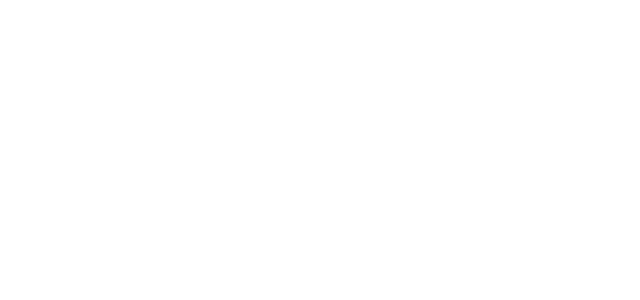
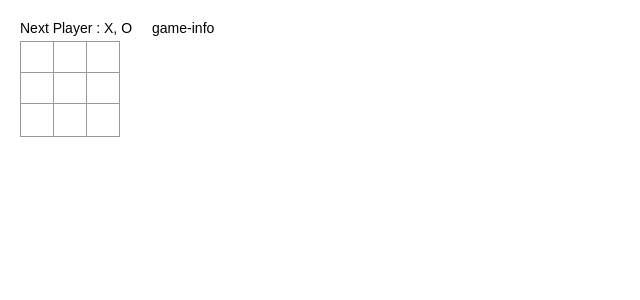
Before and after one commit to songzuen/react-sample, a React (Create React App) app in the folder react-tictactoe-app/: page / in a window 1280 px wide. Shown: the top 300 px of the page, without its empty margins (0-640 px from the left). Built offline with nearby package versions, Linux system fonts and the light colour scheme.

Commit message:
240510 강의 - props 및 status 사용

```diff
--- a/react-tictactoe-app/src/App.js
+++ b/react-tictactoe-app/src/App.js
@@ -1,4 +1,5 @@
 import './App.css';
+import Board from './components/Board';
 
 // 함수형 컴포넌트
 function App() {
@@ -7,8 +8,10 @@
 		// jsx는 js와 html 구조를 같이 사용
 		<div className="game">
 			<div className="game-board">
+				<Board />
 			</div>
 			<div className="game-info">
+				game-info
 			</div>
 		</div>
 	);
--- /dev/null
+++ b/react-tictactoe-app/src/components/Board.css
@@ -0,0 +1,3 @@
+.status {
+	margin-bottom: 10px;
+}
--- /dev/null
+++ b/react-tictactoe-app/src/components/Board.js
@@ -0,0 +1,44 @@
+// rcc 사용시 클래스 컴포넌트를 작성할 수 있음
+// rfc 작성시 함수형 컴포넌트를 자동으로 작성
+import React, { Component } from 'react'
+import Square from './Squre'
+import './Board.css'
+
+// default class로 사용하는 경우 메인으로 밖으로 빼줌.
+// import {} 없이 사용하는 경우 해당 클래스만 import
+// import {Square1, Square2, Square3} from './Squre'
+// import Square from './Squre
+export default class Board extends Component {
+	renderSquare(i){
+		// props는 읽기전용이라 부모컨포넌트에서 설정
+		return <Square value={i} />;
+	}
+
+	render() {
+		// const status = 'Next player : X';
+		return (
+			<div>
+				<div className='status'>Next Player : X, O</div>
+				<div className='board-row'>
+					{/* <button className="square">
+						Square
+					</button> */}
+					{/* <Squre /> */}
+					{this.renderSquare(0)}
+					{this.renderSquare(1)}
+					{this.renderSquare(2)}
+				</div>
+				<div className='board-row'>
+					{this.renderSquare(3)}
+					{this.renderSquare(4)}
+					{this.renderSquare(5)}
+				</div>
+				<div className='board-row'>
+					{this.renderSquare(6)}
+					{this.renderSquare(7)}
+					{this.renderSquare(8)}
+				</div>
+			</div>
+		)
+	}
+}
--- /dev/null
+++ b/react-tictactoe-app/src/components/Square.css
@@ -0,0 +1,11 @@
+.square{
+	background-color: white;
+	border : 1px solid #999;
+	font-size: 24px;
+	height: 34px;
+	margin-right: -1px;
+	margin-top: -5px;
+	padding: 0;
+	text-align: center;
+	width: 34px;
+}
--- /dev/null
+++ b/react-tictactoe-app/src/components/Squre.js
@@ -0,0 +1,64 @@
+import React from "react"
+import './Square.css'
+
+// 클래스형 컴포넌트 생성
+// extends 클래스를 자식 클래스로 사용하기 위해 선언
+
+export default class Square extends React.Component{
+	// state 생성
+	// 인스턴스화된 객체에서 다른 메서드를 호출 전 수행해야하는 사용자 지정 초기화 제공
+	// 클래스를 new를 붙여서 인스턴스 객체로 생성하여 넘겨받은 인수랑 함께 먼저 실행
+	constructor(props){
+		super(props);
+		this.state = {
+			value : null
+		}
+	}
+
+	render(){
+		return (
+			// <button className="square" onClick={() => console.log('click')}>
+			// state 변경하기
+			// 데이터가 변할 때 다시 렌더링해주기 위해서 react status를 사용해야함
+			<button className="square" onClick={() => this.setState({value:'X'})}>
+				{/* props 사용하기 */}
+				{/* {this.props.value} */}
+
+				{/* state 이용하기 */}
+				{this.state.value}
+			</button>
+		)
+	}
+}
+// 인스턴스화
+// new Square(props)
+
+// export class Square1 extends React.Component{
+// 	render(){
+// 		return (
+// 			<button className="square">
+// 				Square
+// 			</button>
+// 		)
+// 	}
+// }
+
+// export class Square2 extends React.Component{
+// 	render(){
+// 		return (
+// 			<button className="square">
+// 				Square
+// 			</button>
+// 		)
+// 	}
+// }
+
+// export class Square3 extends React.Component{
+// 	render(){
+// 		return (
+// 			<button className="square">
+// 				Square
+// 			</button>
+// 		)
+// 	}
+// }
```
